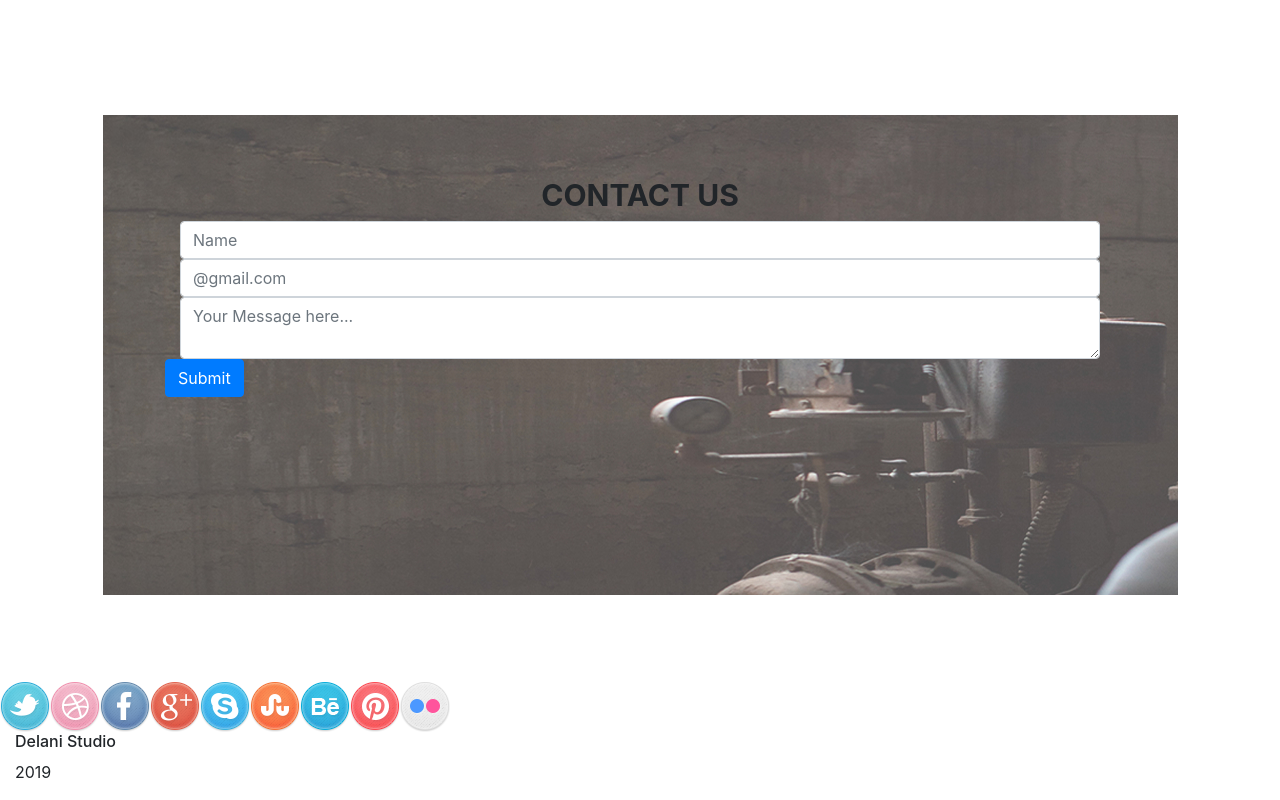
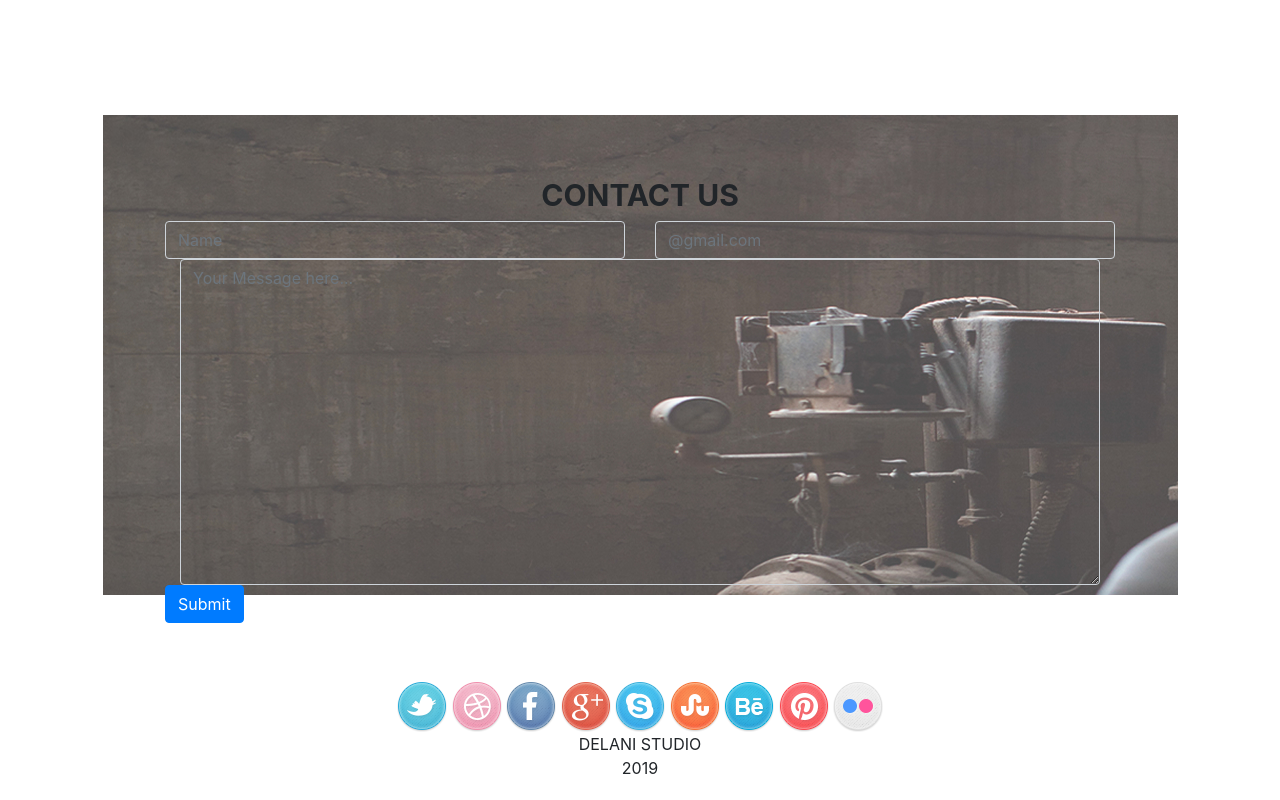
Before and after one commit to Evan-cell/project3, a plain HTML site: page index.html in a window 1280 px wide. Shown: the part 2905-3705 px from the top of the page. Drawn offline with nearby package versions, Linux system fonts and the light colour scheme.

Commit message:
styled footer

```diff
--- a/css/styles.css
+++ b/css/styles.css
@@ -88,3 +88,31 @@
      padding: 2rem;
      border: 3px solid #fff;
  }
+
+ #textarea {
+     background-color: transparent;
+ }
+
+ #name {
+     background-color: transparent;
+     color: white;
+ }
+
+ #email {
+     background-color: transparent;
+     color: white;
+ }
+
+ footer {
+     display: block;
+     text-align: center;
+ }
+
+ h6 {
+     text-align: center;
+     padding: 10px;
+ }
+
+ #pr {
+     text-align: center;
+ }
--- a/index.html
+++ b/index.html
@@ -110,15 +110,16 @@
         <div class="contact">
             <h5>CONTACT US</h5>
             <form onsubmit="return validationForm()" class="form">
-                <div class="row"></div>
-                <div class="col">
-                    <input type="text" class="form-control" placeholder="Name" id="name">
-                </div>
-                <div class="col">
-                    <input type="email" class="form-control" placeholder="@gmail.com" id="email">
+                <div class="row">
+                    <div class="col-6">
+                        <input type="text" class="form-control" placeholder="Name" id="name">
+                    </div>
+                    <div class="col-6">
+                        <input type="email" class="form-control" placeholder="@gmail.com" id="email">
+                    </div>
                 </div>
                 <div class="col-sm-12" id="text">
-                    <textarea type="text" class="form-control" placeholder="Your Message here..." id="textarea"></textarea>
+                    <textarea type="text" class="form-control" placeholder="Your Message here..." id="textarea" cols="13" rows="13"></textarea>
                 </div>
                 <div>
                     <button type="submit" class="btn btn-primary">Submit</button>
@@ -126,7 +127,7 @@
             </form>
         </div>
         <div>
-            <footer class="row">
+            <footer id="foot">
                 <img src="Images/social_icons/twitter.png" alt="twitter">
                 <img src="Images/social_icons/dribble.png" alt="dribble">
                 <img src="Images/social_icons/facebook.png" alt="facebook">
@@ -138,10 +139,8 @@
                 <img src="Images/social_icons/flickr.png" alt="flickr">
             </footer>
             <div>
-                <h6>Delani Studio</h6>
-                <p>2019</p>
+                <p id="pr">DELANI STUDIO<br> 2019</p>
             </div>
-
         </div>
 
 
```
